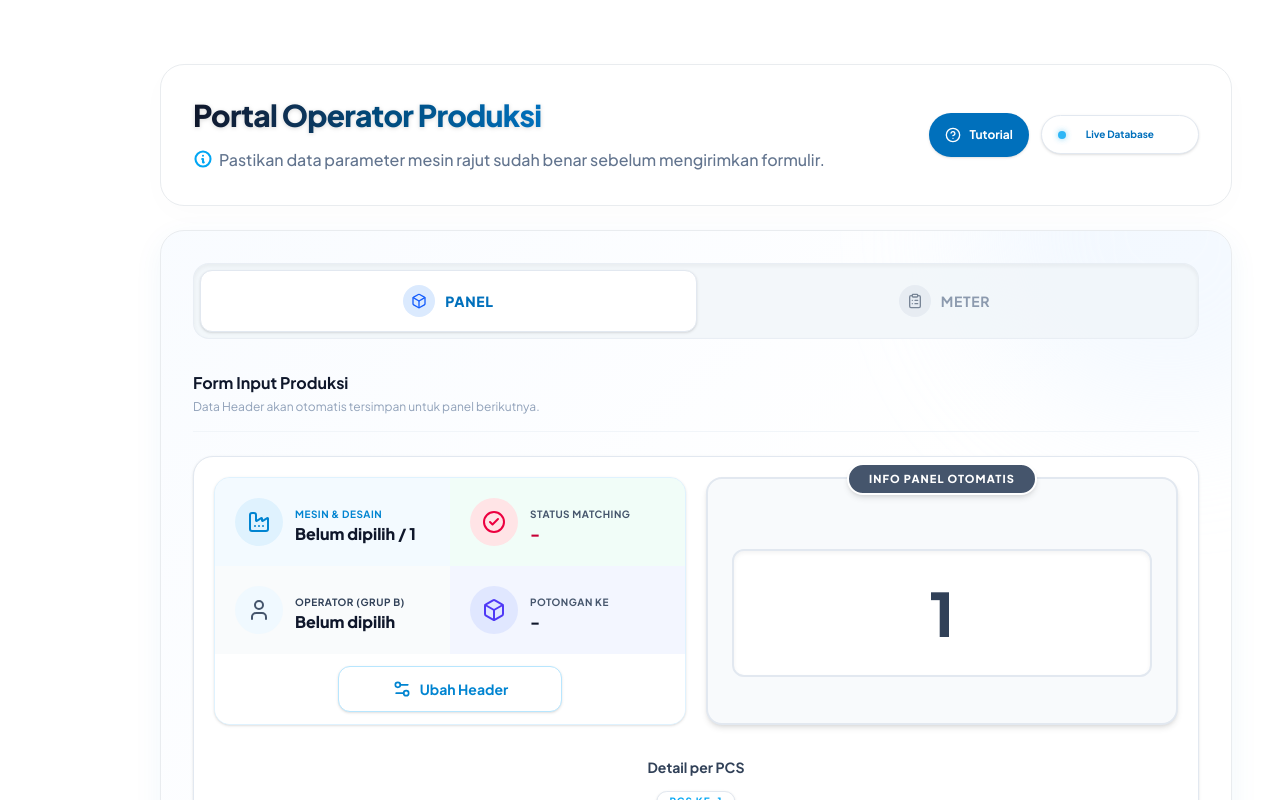
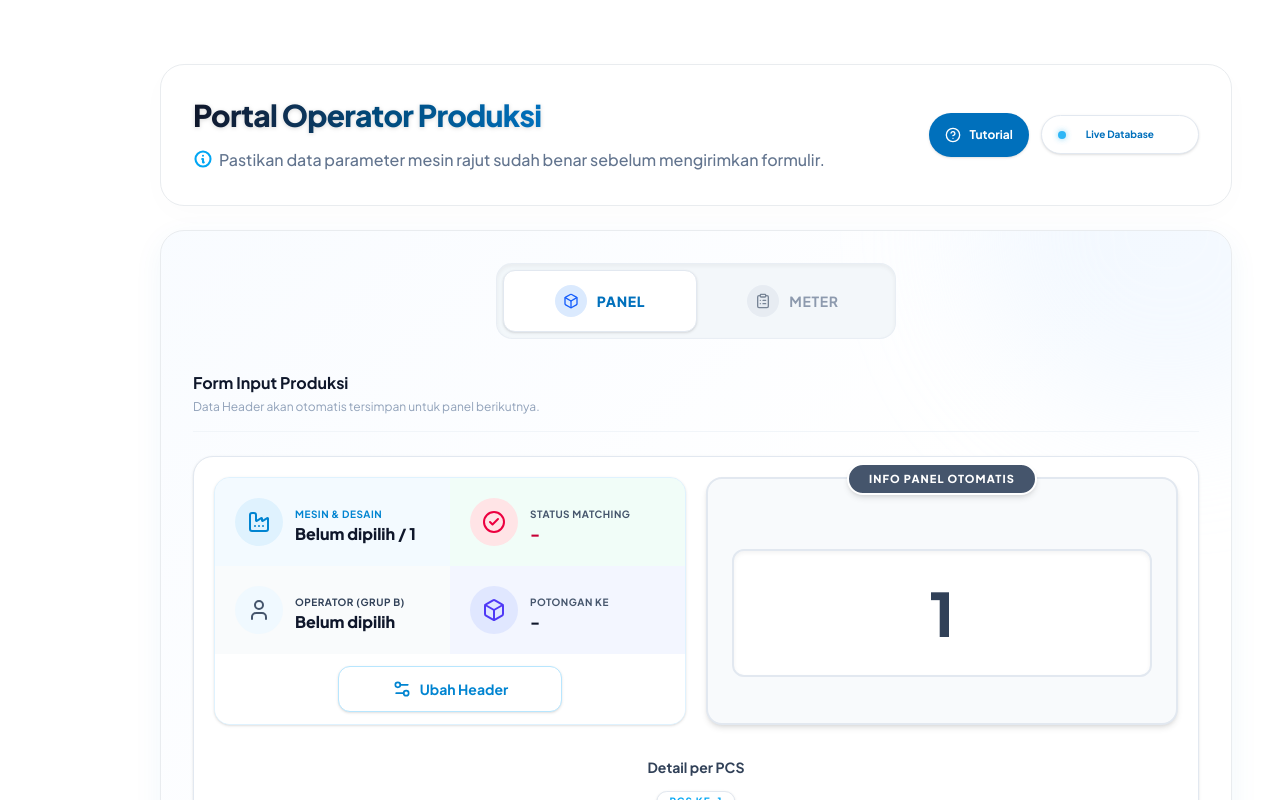
Before and after one commit to itdentelle/dji, a Next.js app: page /input in a window 1280 px wide. Shown: the top 800 px of the page. Built offline with nearby package versions, Linux system fonts and the light colour scheme; no server answers; the database is empty.

Commit message:
Fix switcher layout to be consistent on laptop and tablet

```diff
--- a/components/forms/ContinuousForm.tsx
+++ b/components/forms/ContinuousForm.tsx
@@ -1269,7 +1269,7 @@ export default function ContinuousForm({
         {/* Segmented Control for Mode Switching */}
         <div
           data-tour="meter-mode-switch"
-          className="flex bg-slate-100/80 p-1.5 rounded-2xl mb-8 border border-slate-200/60 shadow-inner"
+          className="flex w-full md:w-[400px] mx-auto bg-slate-100/80 p-1.5 rounded-2xl mb-8 border border-slate-200/60 shadow-inner"
         >
           <a
             href="/input"
--- a/components/forms/EmployeeForm.tsx
+++ b/components/forms/EmployeeForm.tsx
@@ -1061,7 +1061,7 @@ export default function EmployeeForm({
         {/* Segmented Control for Mode Switching */}
         <div
           data-tour="mode-switch"
-          className="flex bg-slate-100/80 p-1.5 rounded-2xl mb-8 border border-slate-200/60 shadow-inner"
+          className="flex w-full md:w-[400px] mx-auto bg-slate-100/80 p-1.5 rounded-2xl mb-8 border border-slate-200/60 shadow-inner"
         >
           <div className="flex-1 flex items-center justify-center py-3.5 rounded-xl bg-white shadow-sm border border-slate-200 text-[#0070bc] relative overflow-hidden group cursor-default">
             <div className="absolute inset-0 bg-blue-50/50 translate-y-full group-hover:translate-y-0 transition-transform duration-300"></div>
```
